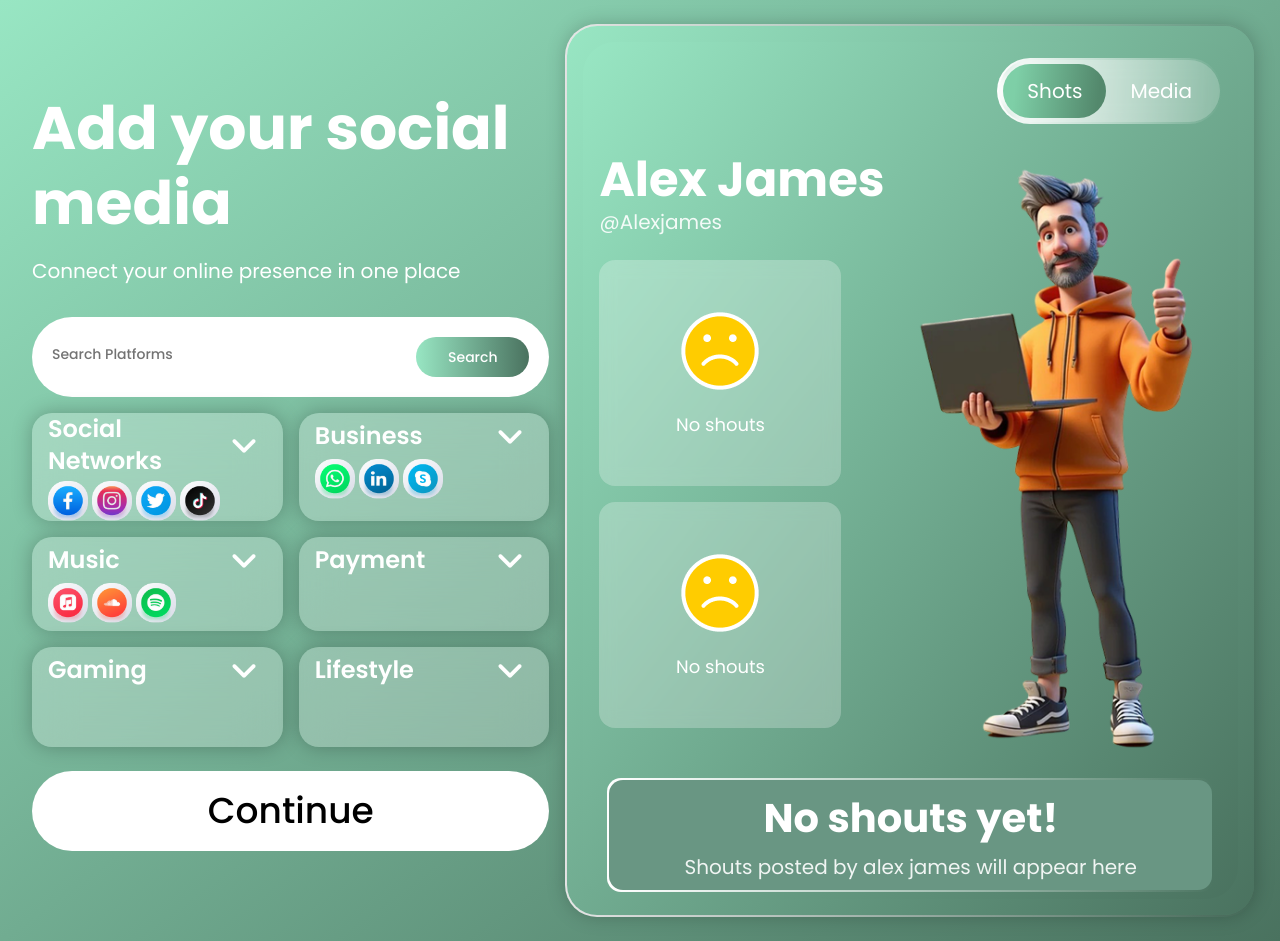
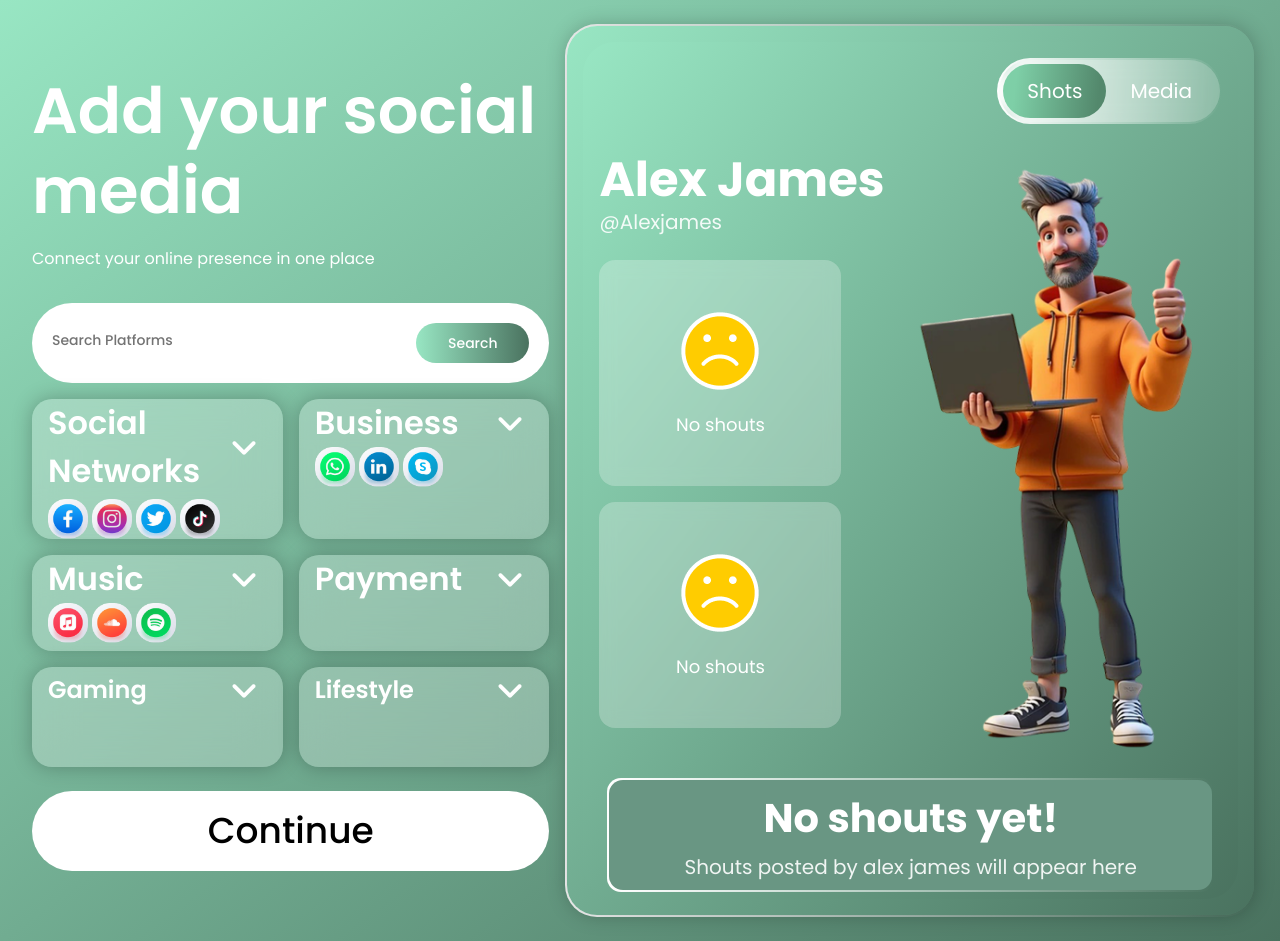
Before and after one commit to FMunir321/biogram, a React (Vite) app: page /SocialMedia in a window 1280 px wide. Built offline with nearby package versions, Linux system fonts and the light colour scheme; a web font is replaced by a local one.

Commit message:
set modal responsiveness

```diff
--- a/src/components/popup/AddSocialMediapopup.tsx
+++ b/src/components/popup/AddSocialMediapopup.tsx
@@ -36,7 +36,7 @@ const AddSocialMediapopup = ({
 
   return (
     <Dialog open={isOpen} onOpenChange={onClose}>
-      <DialogContent className="rounded-[20px] p-6 !w-[600px] !max-w-none overflow-hidden fixed top-1/2 left-1/2 -translate-x-1/2 -translate-y-1/2">
+      <DialogContent className="rounded-[20px] p-6 !w-[400px] md:!w-[600px] !max-w-none overflow-hidden fixed top-1/2 left-1/2 -translate-x-1/2 -translate-y-1/2">
         <div className="absolute inset-0 z-0">
           <img
             src={toppopuppic}
@@ -59,7 +59,7 @@ const AddSocialMediapopup = ({
             <div className="mx-auto mb-4">
               <img src={Facebook} alt={platformName} className="w-39 h-39" />
             </div>
-            <DialogTitle className="text-[40px] font-bold mb-4 text-center">
+            <DialogTitle className="text-[20px] md:text[30px] md:text-[40px] font-bold mb-4 text-center">
               Add your Facebook URL
             </DialogTitle>
             <DialogDescription className="text-center">
@@ -67,34 +67,36 @@ const AddSocialMediapopup = ({
             </DialogDescription>
           </DialogHeader>
 
-          <div className="space-y-4 ">
-            <div className="w-full p-[2px] rounded-full ">
+          <div className="space-y-4">
+            <div className="flex justify-center md:justify-start w-full p-[2px] rounded-full">
+
               <Input
                 type="text"
                 placeholder="Paste URL Here"
                 value={url}
                 onChange={(e) => setUrl(e.target.value)}
-                className="w-full px-4 py-7 text-[24px] font-medium !border-[#6fb793] rounded-full focus:outline-none focus:ring-0 focus:shadow-none focus-visible:ring-0 focus-visible:shadow-none border-2 [background:linear-gradient(to_right,_#dfece2,_#d5dad9)]"
+                className=" w-[300px] md:w-full px-4 py-7 text-[16px] md:text-[24px] font-medium !border-[#6fb793] rounded-full focus:outline-none focus:ring-0 focus:shadow-none focus-visible:ring-0 focus-visible:shadow-none border-2 [background:linear-gradient(to_right,_#dfece2,_#d5dad9)]"
               />
             </div>
 
             <div className="flex gap-2 justify-center mt-6">
               <Button
                 onClick={onClose}
-                className="w-[200px] text-[20px] py-7 border-1 border-[#aeaeae] rounded-lg bg-gray-200/80 backdrop-blur-sm text-black hover:bg-gray-300 cursor-pointer"
+                className="md:w-[200px] text-[18px] md:text[24px] lg:text-[32px] py-7 border-1 border-[#aeaeae] rounded-lg bg-gray-200/80 backdrop-blur-sm text-black hover:bg-gray-300 cursor-pointer"
               >
                 Cancel
               </Button>
               <Link to="/AddSocialMediaUploadPicture">
                 <Button
                   onClick={handleSave}
-                  className="w-[200px] py-7 text-[20px] rounded-lg bg-gradient-to-r from-[#98e6c3] to-[#4a725f] text-white hover:opacity-90 cursor-pointer"
+                  className="w-[100px] md:w-[200px] py-7 text-[18px] md:text[24px] lg:text-[32px] rounded-lg bg-gradient-to-r from-[#98e6c3] to-[#4a725f] text-white hover:opacity-90 cursor-pointer"
                 >
                   Save
                 </Button>
               </Link>
             </div>
           </div>
+
         </div>
       </DialogContent>
     </Dialog>
--- a/src/pages/AddSocialMedia.tsx
+++ b/src/pages/AddSocialMedia.tsx
@@ -25,11 +25,11 @@ const AddSocialMedia = () => {
       {/* Left Section */}
       <div className="w-full lg:w-1/2 p-2">
         <div className="mb-4 md:mb-8">
-          <h1 className="text-4xl md:text-6xl font-bold text-white mb-2 md:mb-4 leading-tight">
+          <h1 className="text-[25px] sm:text-[40px] lg:text-[64px] font-semibold text-white mb-2 md:mb-4 leading-tight">
             <span className="block">Add your social</span>
             <span className="block">media</span>
           </h1>
-          <p className="text-base md:text-xl text-white">
+          <p className="text-[16px] md:text[24px] text-medium text-white">
             Connect your online presence in one place
           </p>
         </div>
@@ -55,7 +55,7 @@ const AddSocialMedia = () => {
             }}
           >
             <div className="flex justify-between items-center mb-1">
-              <h2 className="text-xl md:text-2xl font-semibold text-white">
+              <h2 className="text-[18px] md:text[24px] md:text-[32px] font-semibold text-white">
                 Social Networks
               </h2>
 
@@ -101,7 +101,7 @@ const AddSocialMedia = () => {
             }}
           >
             <div className="flex justify-between items-center">
-              <h2 className="text-xl md:text-2xl font-semibold text-white">
+              <h2 className="text-[18px] md:text[24px] md:text-[32px] font-semibold text-white">
                 Business
               </h2>
               <img
@@ -140,7 +140,7 @@ const AddSocialMedia = () => {
             }}
           >
             <div className="flex justify-between items-center">
-              <h2 className="text-xl md:text-2xl font-semibold text-white">
+              <h2 className="text-[18px] md:text[24px] md:text-[32px] font-semibold text-white">
                 Music
               </h2>
               <img
@@ -182,7 +182,7 @@ const AddSocialMedia = () => {
             }}
           >
             <div className="flex justify-between items-center mb-4 md:mb-6">
-              <h2 className="text-xl md:text-2xl font-semibold text-white">
+              <h2 className="text-[18px] md:text[24px] md:text-[32px] font-semibold text-white">
                 Payment
               </h2>
               <img
@@ -233,7 +233,7 @@ const AddSocialMedia = () => {
         </div>
 
         <Button
-          className="w-full mt-4 md:mt-6 bg-white text-black text-[36px] py-10 rounded-[50px] hover:bg-white hover:text-black cursor-pointer"
+          className="w-full mt-4 md:mt-6 bg-white text-black text-[18px] md:text[24px] md:text-[36px] py-10 rounded-[50px] hover:bg-white hover:text-black cursor-pointer"
           onClick={() => setIsPopupOpen(true)}
         >
           Continue
```
